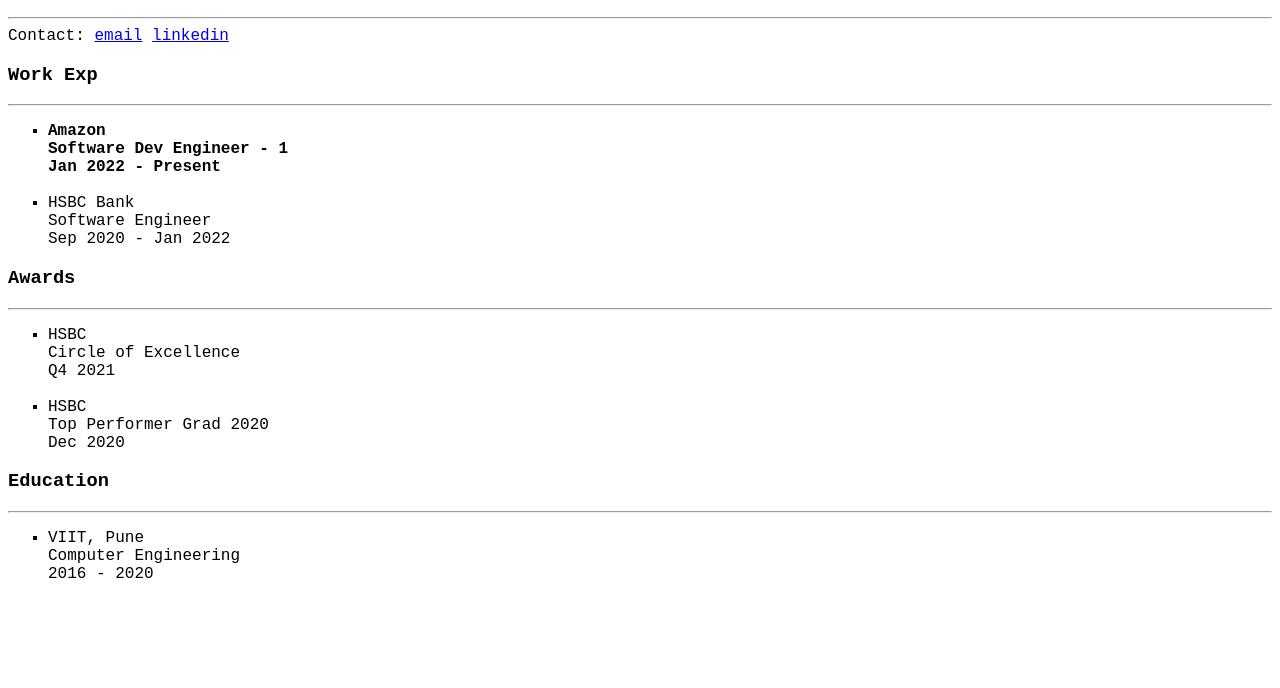
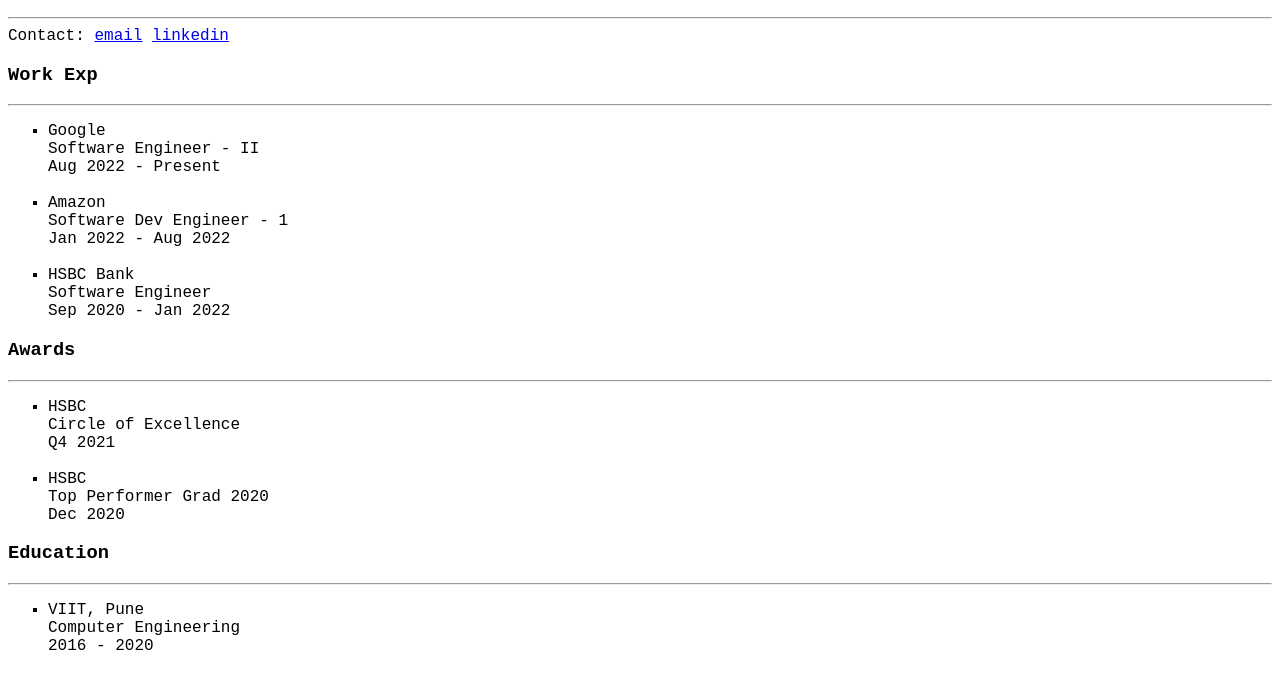
Before and after one commit to i-64/i-64.github.io, a plain HTML site: page index.html in a window 1280 px wide. Shown: the part 50-738 px from the top of the page. Drawn offline with Linux system fonts and the light colour scheme.

Commit message:
Job update Google!

```diff
--- a/index.html
+++ b/index.html
@@ -18,8 +18,12 @@
     <h3>Work Exp</h3>
     <hr>
     <ul>
+	<li>
+        	Google <br>Software Engineer - II<br>Aug 2022 - Present
+        </li>
+        <br>
     	<li>
-        	<b>Amazon <br>Software Dev Engineer - 1<br>Jan 2022 - Present</b>
+        	Amazon <br>Software Dev Engineer - 1<br>Jan 2022 - Aug 2022
         </li>
         <br>
         <li>
```
